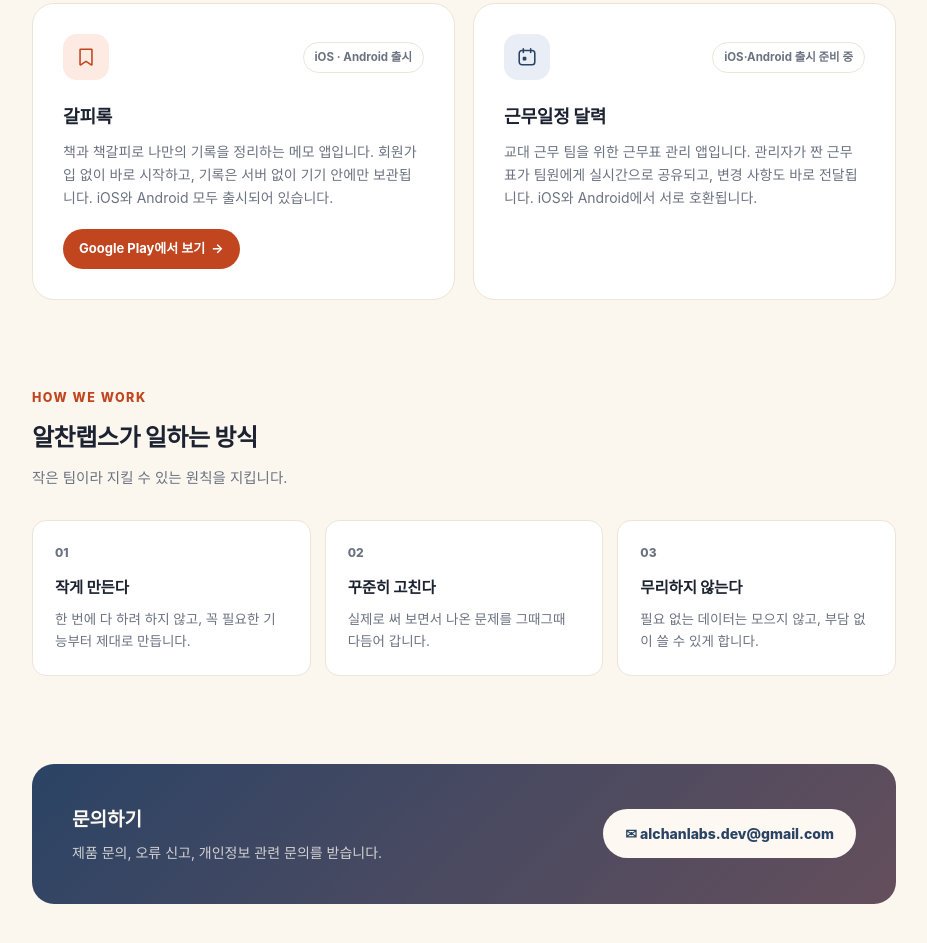
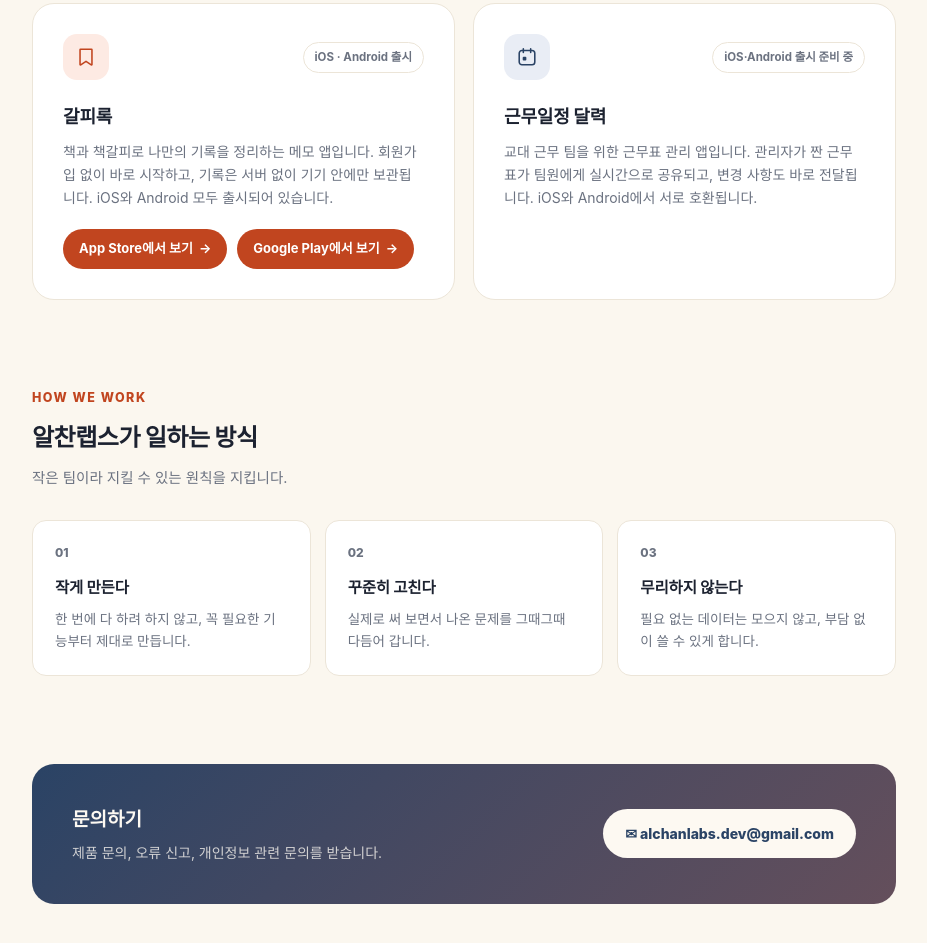
Before and after one commit to AlchanLabs/alchanlabs.github.io, a plain HTML site: page index.html in a window 1280 px wide. Shown: the part 716-1659 px from the top of the page, without its empty margins (176-1103 px from the left). Drawn offline with Linux system fonts and the light colour scheme; a web font is replaced by a local one.

Commit message:
갈피록 카드에 App Store 링크 추가
Co-Authored-By: Claude Sonnet 5.5 <noreply@anthropic.com>

```diff
--- a/index.html
+++ b/index.html
@@ -428,6 +428,7 @@
           <div class="name">갈피록</div>
           <div class="desc">책과 책갈피로 나만의 기록을 정리하는 메모 앱입니다. 회원가입 없이 바로 시작하고, 기록은 서버 없이 기기 안에만 보관됩니다. iOS와 Android 모두 출시되어 있습니다.</div>
           <div class="links">
+            <a href="https://apps.apple.com/app/id6805031378" target="_blank" rel="noopener">App Store에서 보기 <span class="arrow">→</span></a>
             <a href="https://play.google.com/store/apps/details?id=com.alchanim.galpirok" target="_blank" rel="noopener">Google Play에서 보기 <span class="arrow">→</span></a>
           </div>
         </div>
```
